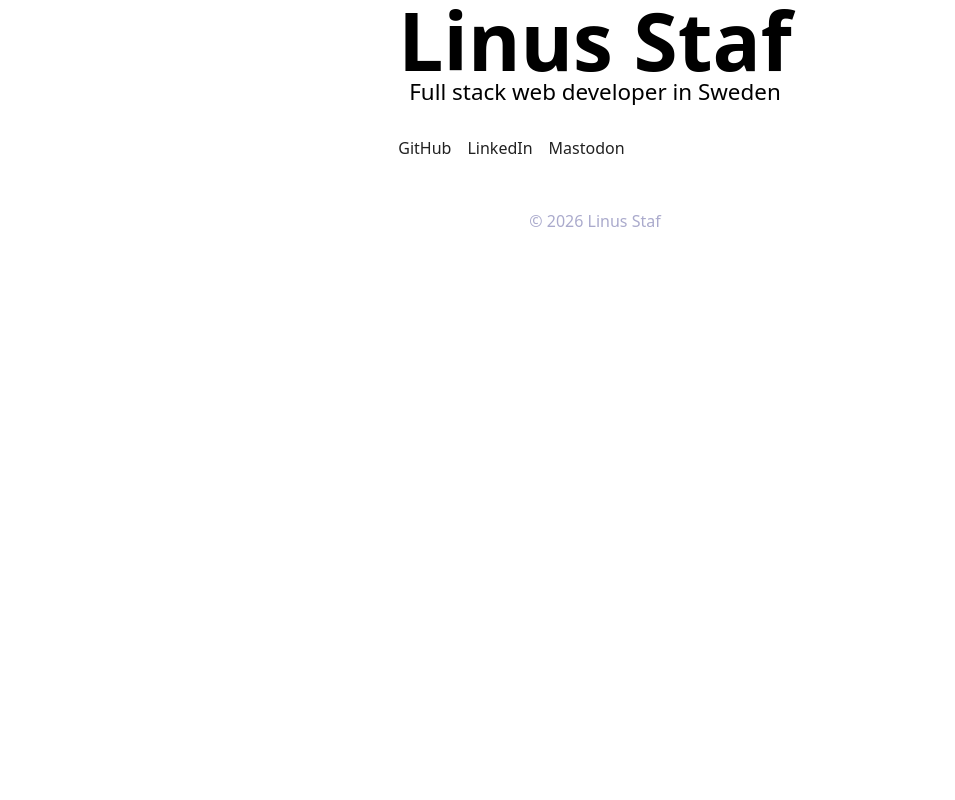
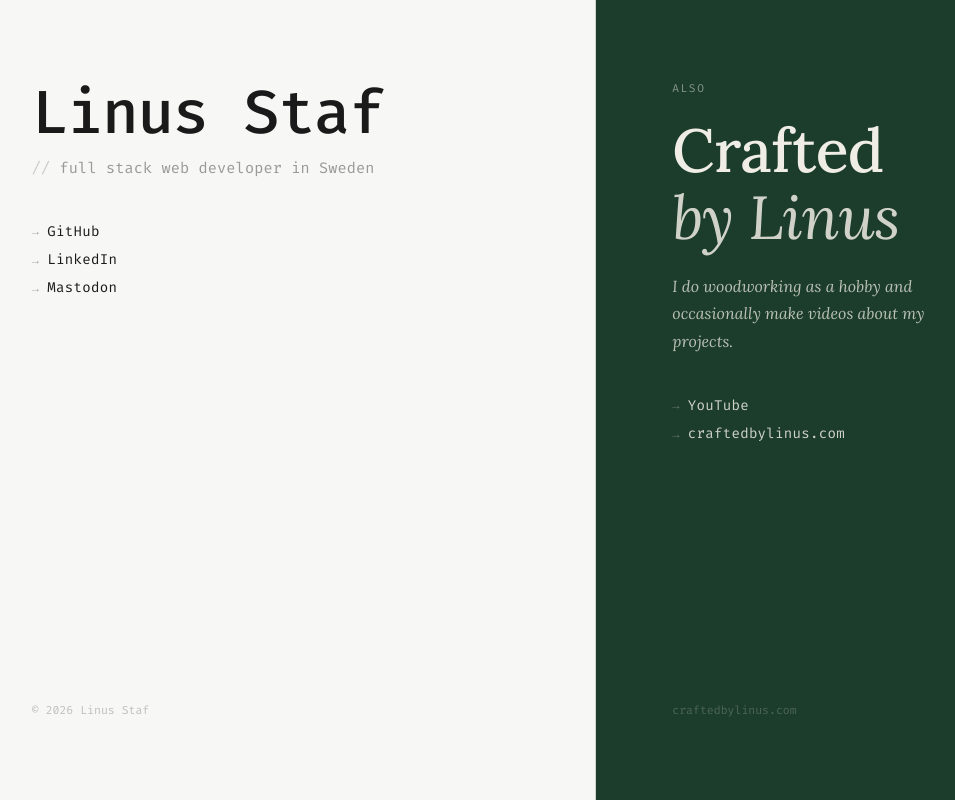
Before and after one commit to staf/staf.io, a plain HTML site: page public/index.html in a window 1280 px wide. Shown: the whole page, without its empty margins (45-1000 px from the left). Drawn offline with Linux system fonts and the light colour scheme.

Commit message:
new design that also mentions the youtube channel

```diff
--- a/public/index.html
+++ b/public/index.html
@@ -3,22 +3,66 @@
     <head>
         <title>Linus Staf</title>
         <meta charset="UTF-8" />
-    <link rel="stylesheet" href="./style.css">
+        <meta name="viewport" content="width=device-width, initial-scale=1.0" />
+        <link rel="preconnect" href="https://fonts.googleapis.com" />
+        <link rel="preconnect" href="https://fonts.gstatic.com" crossorigin />
+        <link
+            href="https://fonts.googleapis.com/css2?family=Fira+Code:wght@400;500&family=Lora:ital,wght@0,400;0,500;1,400&display=swap"
+            rel="stylesheet"
+        />
+        <link rel="stylesheet" href="./style.css" />
     </head>
     <body>
-<main>
-    <h1 class="page-title">Linus Staf</h1>
-    <h3 class="sub-title">Full stack web developer in Sweden</h3>
-    <nav class="links">
+        <section class="dev-side">
+            <div>
+                <h1 class="name">Linus Staf</h1>
+                <p class="role">full stack web developer in Sweden</p>
+            </div>
+
+            <nav class="dev-links">
                 <a href="https://github.com/staf/">GitHub</a>
-        <a href="https://www.linkedin.com/in/linus-staf-80101079/">LinkedIn</a>
-        <a rel="me" href="https://mastodon.social/@linusstaf">Mastodon</a>
+                <a href="https://www.linkedin.com/in/linus-staf-80101079/"
+                    >LinkedIn</a
+                >
+                <a rel="me" href="https://mastodon.social/@linusstaf"
+                    >Mastodon</a
+                >
             </nav>
-</main>
-<footer class="copy" title="much important">&copy; <span id="year"></span> Linus Staf</footer>
+
+            <p class="dev-footer">&copy; <span id="year"></span> Linus Staf</p>
+        </section>
+
+        <section class="wood-side">
+            <div>
+                <p class="eyebrow">also</p>
+                <h2 class="craft-title">Crafted<br /><em>by Linus</em></h2>
+                <p class="craft-desc">
+                    I do woodworking as a hobby and occasionally make videos
+                    about my projects.
+                </p>
+            </div>
+
+            <nav class="wood-links">
+                <a
+                    href="https://youtube.com/@craftedbylinus"
+                    target="_blank"
+                    rel="noopener"
+                    >YouTube</a
+                >
+                <a
+                    href="https://craftedbylinus.com/"
+                    target="_blank"
+                    rel="noopener"
+                    >craftedbylinus.com</a
+                >
+            </nav>
+
+            <p class="wood-footer">craftedbylinus.com</p>
+        </section>
+
         <script>
-    const year = document.getElementById('year');
-    if (year){
+            const year = document.getElementById("year");
+            if (year) {
                 year.textContent = new Date().getFullYear().toString();
             }
         </script>
--- a/public/style.css
+++ b/public/style.css
@@ -1,69 +1,227 @@
-:root {
-    --fontFamily: system-ui, "Segoe UI", Roboto, Helvetica, Arial, sans-serif, "Apple Color Emoji", "Segoe UI Emoji", "Segoe UI Symbol";
-    --textColor: #212121;
-    --focusColor: #38606b;
-    --textLight: #aac;
-}
-
-* {
+*,
+*::before,
+*::after {
     margin: 0;
     padding: 0;
-    box-sizing: inherit;
-}
-
-html, body {
     box-sizing: border-box;
 }
 
-body {
-    display: grid;
-    gap: 2rem;
-    justify-content: center;
-    min-height: 100vh;
-    min-height: -webkit-fill-available;
-    font: 400 16px/24px var(--fontFamily);
+:root {
+    --dev-bg: #f7f7f6;
+    --dev-text: #1a1a1a;
+    --dev-muted: #999;
+    --dev-hover: #444;
+    --wood-bg: #1c3d2b;
+    --wood-bg-light: #254d37;
+    --wood-text: #f0ede6;
+    --wood-muted: rgba(240, 237, 230, 0.5);
+    --wood-hover: #a8d4b0;
+    --divider: #d4d1ca;
 }
 
-.links {
-    display: flex;
-    flex-flow: row;
-    gap: 1rem;
-    margin-top: 2rem;
+html,
+body {
+    height: 100%;
 }
 
-main {
-    margin-block: auto;
+body {
+    display: flex;
+    min-height: 100vh;
+    font-size: 16px;
+    line-height: 1.6;
 }
 
-a,
-a:link,
-a:visited {
-    color: var(--textColor);
-    font-weight: 500;
-    text-decoration: none;
-    border-bottom: 1px solid transparent;
+/* ── DEV SIDE ── */
+.dev-side {
+    flex: 1;
+    display: flex;
+    flex-direction: column;
+    justify-content: center;
+    align-items: flex-start;
+    padding: clamp(2rem, 8vw, 5rem) clamp(2rem, 6vw, 5rem);
+    background: var(--dev-bg);
+    border-right: 1px solid var(--divider);
+    font-family: "Fira Code", "Courier New", monospace;
 }
 
-a:hover {
-    border-bottom-color: var(--focusColor);
-    color: var(--focusColor);
+.dev-side .name {
+    font-size: clamp(2.2rem, 5vw, 3.8rem);
+    font-weight: 500;
+    letter-spacing: -0.02em;
+    color: var(--dev-text);
+    line-height: 1.1;
 }
 
-.page-title {
-    font-weight: 600;
-    font-size: 5rem;
-    line-height: 5rem;
+.dev-side .role {
+    margin-top: 0.6rem;
+    font-size: clamp(0.8rem, 1.5vw, 0.95rem);
+    color: var(--dev-muted);
+    font-weight: 400;
+    letter-spacing: 0.01em;
 }
 
-.sub-title {
-    font-weight: 400;
-    font-size: 1.4rem;
-    text-align: center;
+.dev-side .role::before {
+    content: "// ";
+    opacity: 0.5;
 }
 
-.copy  {
+.dev-links {
+    display: flex;
+    flex-direction: column;
+    gap: 0.35rem;
+    margin-top: 2.5rem;
+}
+
+.dev-links a {
+    color: var(--dev-text);
+    text-decoration: none;
+    font-size: 0.88rem;
+    font-weight: 400;
+    letter-spacing: 0.02em;
+    transition: color 0.15s;
+    display: flex;
+    align-items: center;
+    gap: 0.5rem;
+}
+
+.dev-links a::before {
+    content: "→";
+    opacity: 0.35;
+    font-size: 0.75rem;
+    transition:
+        opacity 0.15s,
+        transform 0.15s;
+}
+
+.dev-links a:hover {
+    color: var(--dev-hover);
+}
+
+.dev-links a:hover::before {
+    opacity: 0.9;
+    transform: translateX(2px);
+}
+
+.dev-footer {
     margin-top: auto;
-    padding-block: 1rem;
-    text-align: center;
-    color: var(--textLight);
+    padding-top: 3rem;
+    font-size: 0.72rem;
+    color: var(--dev-muted);
+    opacity: 0.6;
 }
+
+/* ── WOOD SIDE ── */
+.wood-side {
+    flex: 1;
+    display: flex;
+    flex-direction: column;
+    justify-content: center;
+    align-items: flex-start;
+    padding: clamp(2rem, 8vw, 5rem) clamp(2rem, 6vw, 5rem);
+    background: var(--wood-bg);
+    font-family: "Lora", Georgia, serif;
+}
+
+.wood-side .eyebrow {
+    font-size: 0.7rem;
+    letter-spacing: 0.14em;
+    text-transform: uppercase;
+    color: var(--wood-muted);
+    font-family: "Fira Code", monospace;
+    margin-bottom: 1.2rem;
+}
+
+.wood-side .craft-title {
+    font-size: clamp(2.2rem, 5vw, 3.8rem);
+    font-weight: 500;
+    color: var(--wood-text);
+    line-height: 1.1;
+    letter-spacing: -0.01em;
+}
+
+.wood-side .craft-title em {
+    font-style: italic;
+    font-weight: 400;
+    opacity: 0.85;
+}
+
+.wood-side .craft-desc {
+    margin-top: 1.4rem;
+    font-size: clamp(0.88rem, 1.4vw, 1rem);
+    color: var(--wood-text);
+    opacity: 0.75;
+    max-width: 28ch;
+    font-style: italic;
+    line-height: 1.7;
+}
+
+.wood-links {
+    display: flex;
+    flex-direction: column;
+    gap: 0.35rem;
+    margin-top: 2.5rem;
+}
+
+.wood-links a {
+    color: var(--wood-text);
+    text-decoration: none;
+    font-size: 0.88rem;
+    font-weight: 400;
+    font-family: "Fira Code", monospace;
+    letter-spacing: 0.02em;
+    transition: color 0.15s;
+    display: flex;
+    align-items: center;
+    gap: 0.5rem;
+    opacity: 0.85;
+}
+
+.wood-links a::before {
+    content: "→";
+    opacity: 0.4;
+    font-size: 0.75rem;
+    transition:
+        opacity 0.15s,
+        transform 0.15s;
+}
+
+.wood-links a:hover {
+    color: var(--wood-hover);
+    opacity: 1;
+}
+
+.wood-links a:hover::before {
+    opacity: 1;
+    transform: translateX(2px);
+}
+
+.wood-footer {
+    margin-top: auto;
+    padding-top: 3rem;
+    font-size: 0.72rem;
+    color: var(--wood-muted);
+    opacity: 0.45;
+    font-family: "Fira Code", monospace;
+}
+
+/* ── MOBILE ── */
+@media (max-width: 680px) {
+    body {
+        flex-direction: column;
+    }
+
+    .dev-side {
+        border-right: none;
+        border-bottom: 1px solid var(--divider);
+        padding: 3rem 2rem 2.5rem;
+    }
+
+    .wood-side {
+        padding: 3rem 2rem 2.5rem;
+    }
+
+    .dev-footer,
+    .wood-footer {
+        display: none;
+    }
+}
```
Lines whose indentation alone changed are shown as unchanged.
